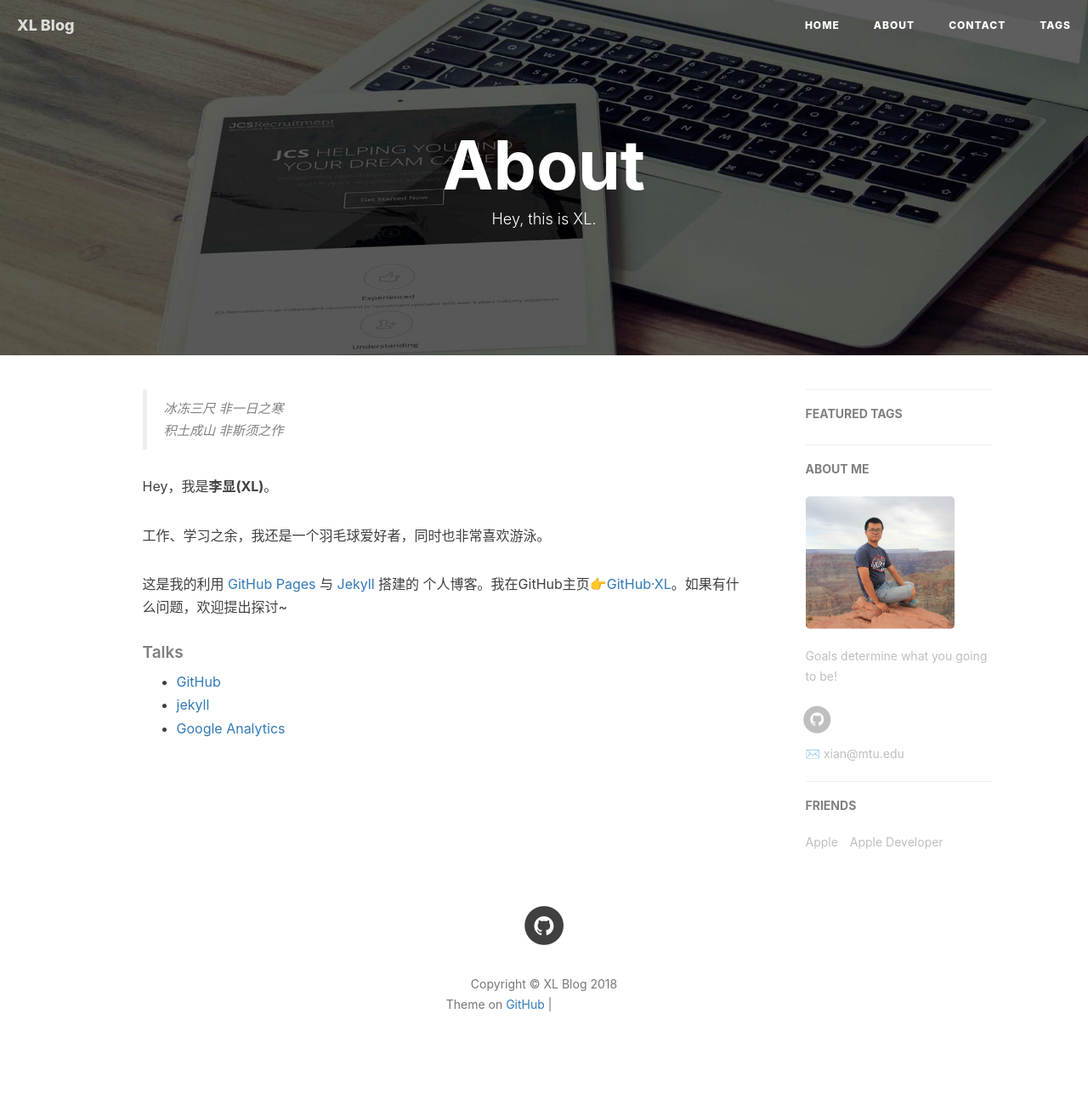
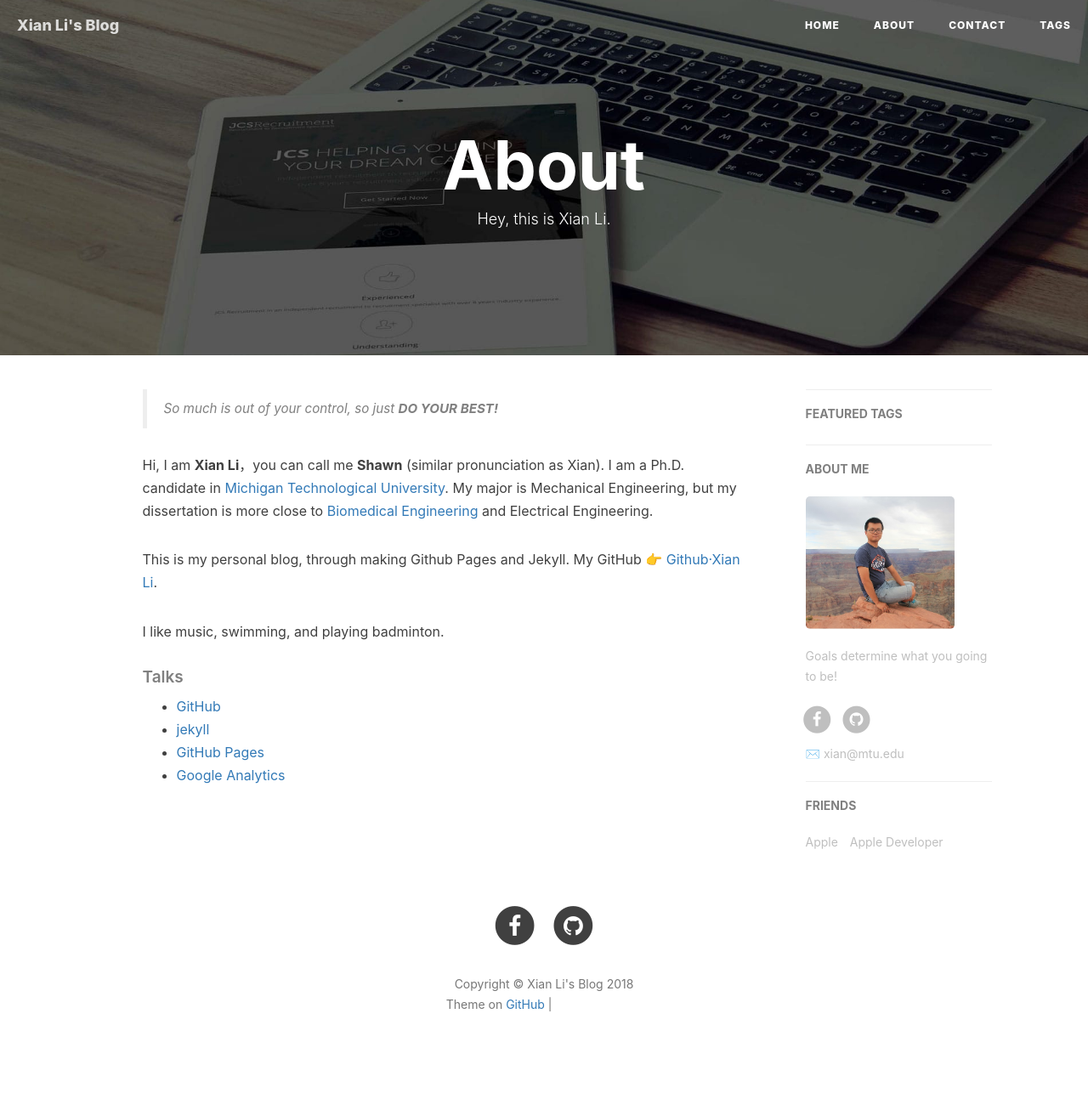
Before and after one commit to xian49930/jiuwuzhi.github.io, a Jekyll site: the page built from about.html, in a window 1280 px wide. Shown: the whole page at 85% size. Built offline with Jekyll 4.4.1, drawn with Linux system fonts in a browser that asks for light colours; nearby versions of some CDN libraries; comment, search, counter and statistics services are not loaded; grey boxes are pictures that could not be loaded.

Commit message:
Change about
change about

```diff
--- a/_config.yml
+++ b/_config.yml
@@ -1,5 +1,5 @@
 # Site settings
-title: XL Blog
+title: Xian Li's Blog
 SEOTitle: Xian's Blog | XL Blog
 header-img: img/post-bg-desk.jpg
 email: xian@mtu.edu
@@ -21,7 +21,7 @@ RSS: false
 # weibo_username:     qiubaiying
 # zhihu_username:     qiubaiying
 github_username:    jiuwuzhi
-# facebook_username:  baiying.qiu.7
+facebook_username:  xian.li.794
 # jianshu_username:   e71990ada2fd
 #twitter_username:   qiubaiying
 
--- a/about.html
+++ b/about.html
@@ -1,7 +1,7 @@
 ---
 layout: page
 title: "About"
-description: "Hey, this is XL."
+description: "Hey, this is Xian Li."
 header-img: "img/post-bg-rwd.jpg"
 ---
 
@@ -12,9 +12,8 @@ header-img: "img/post-bg-rwd.jpg"
 </select> -->
 
 <!-- Chinese Version -->
-<div class="zh post-container">
+<!-- <div class="zh post-container">
 
-    <!--copied from markdown -->
     <blockquote><p>冰冻三尺 非一日之寒<br>
     积土成山 非斯须之作</p></blockquote>
 
@@ -33,18 +32,17 @@ header-img: "img/post-bg-rwd.jpg"
         <li><a href="http://jekyll.com.cn/">jekyll</a></li>
         <li><a href="https://analytics.google.com/analytics">Google Analytics</a></li>
     </ul>
-</div>
+</div> -->
 
 <!-- English Version -->
-<!-- <div class="en post-container">
-    <blockquote><p>Yet another iOS Developer. <br>
-    Yet another Life-long Student.</p></blockquote>
+<div class="en post-container">
+    <blockquote><p>So much is out of your control, so just <strong>DO YOUR BEST!</strong></p></blockquote>
 
-    <p>Hi, I am <strong>Baiying Qiu</strong>，you can call me <strong>BY</strong>. I am an iOS software engineer and currently working in Xiamen</p>
+    <p>Hi, I am <strong>Xian Li</strong>，you can call me <strong>Shawn</strong> (similar pronunciation as Xian). I am a Ph.D. candidate in <a href="http://www.mtu.edu/">Michigan Technological University</a>. My major is Mechanical Engineering, but my dissertation is more close to <a href="https://en.wikipedia.org/wiki/Biomedical_engineering"> Biomedical Engineering</a> and Electrical Engineering.</p>
 
-    <p>This is my personal blog, through making Github Pages and Jekyll.My GitHub  👉 <a href="http://github.com/qiubaiying">Github·BY</a>.</p>
+    <p>This is my personal blog, through making Github Pages and Jekyll. My GitHub  👉 <a href="http://github.com/jiuwuzhi">Github·Xian Li</a>.</p>
 
-    <p>I am a sports enthusiast, I like fitness, running and boxing.</p>
+    <p>I like music, swimming, and playing badminton.</p>
 
     <h5>Talks</h5>
 
```
Also changed, not shown: other parts of about.html (+2 -2 lines).
